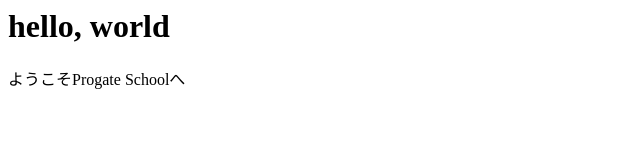
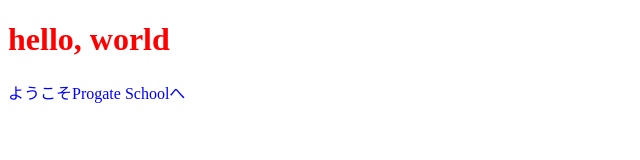
Before and after one commit to AkihikoNambu/github_exercise, a plain HTML site: page index.html in a window 1280 px wide. Shown: the whole page, without its empty margins (0-640 px from the left). Drawn offline with Linux system fonts and the light colour scheme.

Commit message:
headタグを追加

```diff
--- a/index.html
+++ b/index.html
@@ -1,2 +1,13 @@
+<!DOCTYPE html>
+<html>
+<head>
+	<title>sample</title>
+	<meta charset="UTF-8">
+	<link rel="stylesheet" type="text/css" href="stylesheet.css">
+</head>
+<body>
+
+</body>
+</html>
 <h1>hello, world</h1>
 <p>ようこそProgate Schoolへ</p>
--- a/stylesheet.css
+++ b/stylesheet.css
@@ -1,3 +1,7 @@
 h1 {
 	color: red;
 }
+
+p {
+	color: blue;
+}
```
